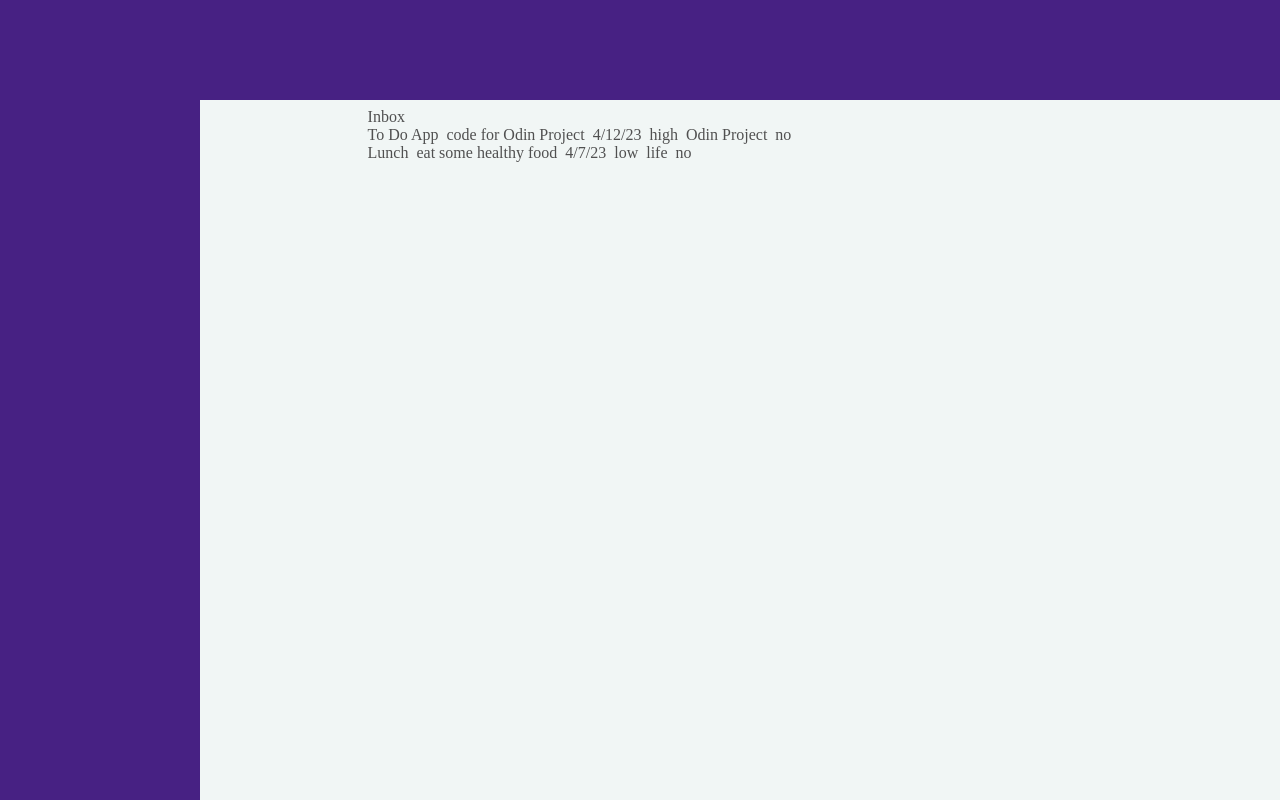
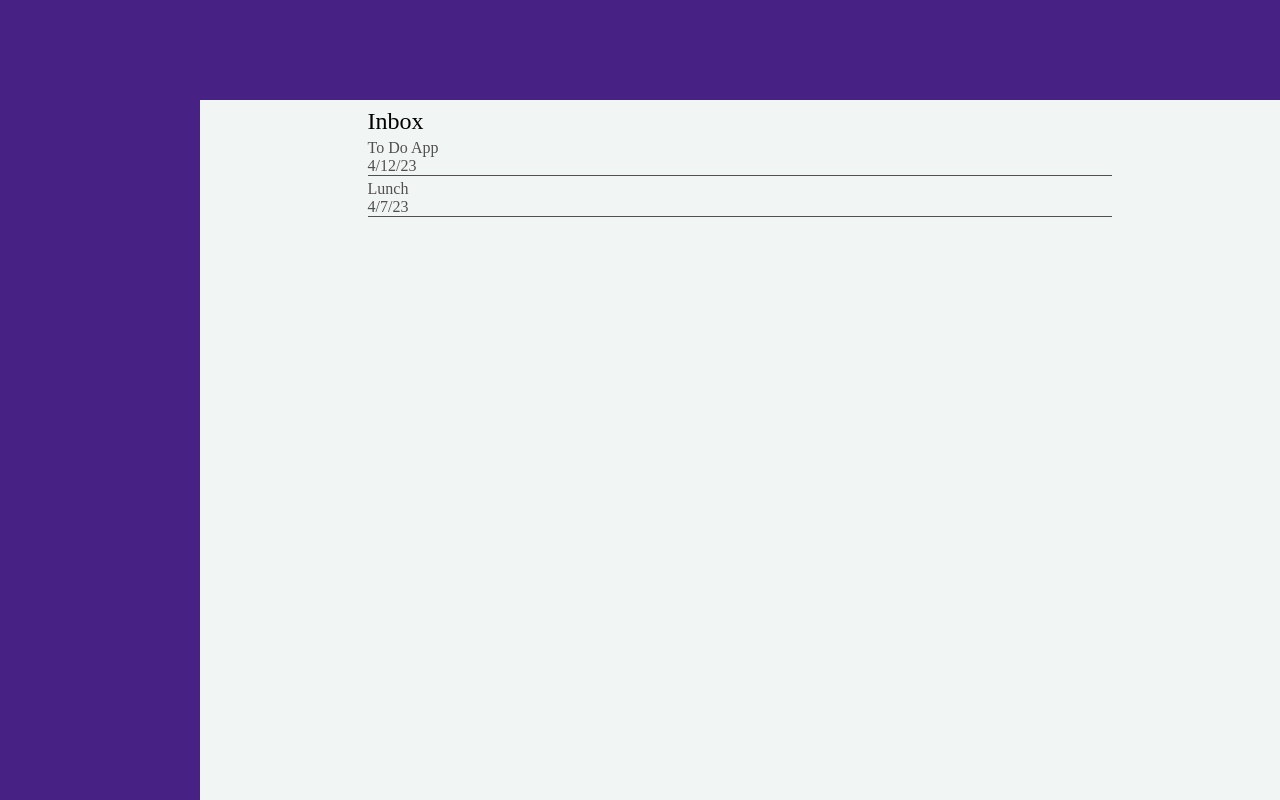
Before and after one commit to jdittert/todoapp, a website built with webpack: page dist/index.html in a window 1280 px wide. Built offline with nearby package versions, Linux system fonts and the light colour scheme.

Commit message:
Restructure index.js and add more css to task list

```diff
--- a/src/index.js
+++ b/src/index.js
@@ -1,4 +1,5 @@
 import './style.css';
+// eslint-disable-next-line import/no-extraneous-dependencies
 import { startCase } from 'lodash';
 import Task from './modules/task';
 
@@ -21,15 +22,80 @@ function main() {
     return element;
 }
 
+// Load page main
+document.body.appendChild(main());
+const mainDiv = document.getElementById('main');
+
+// Create header
+const header = document.createElement('div');
+header.setAttribute('id', 'header');
+mainDiv.appendChild(header);
+
+// Create sidebar
+const sidebar = document.createElement('div');
+sidebar.setAttribute('id', 'sidebar');
+mainDiv.appendChild(sidebar);
+
+// Create task section
+const taskSection = document.createElement('div');
+taskSection.setAttribute('id', 'task-section');
+mainDiv.appendChild(taskSection);
+
+// Wrap task section
+const taskWrapper = document.createElement('div');
+taskWrapper.setAttribute('id', 'task-wrapper');
+taskSection.appendChild(taskWrapper);
+
+// Set up task wrapper
+const rightBumper = document.createElement('div');
+taskWrapper.appendChild(rightBumper);
+const taskList = document.createElement('div');
+taskList.setAttribute('id', 'task-list');
+taskWrapper.appendChild(taskList);
+const leftBumper = document.createElement('div');
+taskWrapper.appendChild(leftBumper);
+
+// Load task list title
+const listTitle = document.createElement('div');
+listTitle.setAttribute('id', 'list-title');
+listTitle.innerText = 'Inbox';
+taskList.appendChild(listTitle);
+
+// Display task list
+const taskUL = document.createElement('ul');
+taskUL.setAttribute('id', 'task-ul');
+listTitle.after(taskUL);
+
+// Add items to task list
+function updateTaskList() {
+    taskUL.innerText = '';
+    tasks.forEach(task => addTaskToUL(task));
+}
+
+function addTaskToUL(task) {
+    const taskItem = document.createElement('li');
+    taskItem.classList.add('task-item');
+    // Top row
+    const itemTop = document.createElement('div');
+    itemTop.classList.add('item-top');
+    itemTop.innerText = `${task.name}`;
+    taskItem.appendChild(itemTop);
+    // Bottom row
+    const itemBottom = document.createElement('div');
+    itemBottom.classList.add('item-bottom');
+    itemBottom.innerText = `${task.dueDate}`;
+    taskItem.appendChild(itemBottom);
+    // Append to ul
+    taskUL.appendChild(taskItem);
+}
+
 // Create task function
 function addTask(task) {
     tasks.push(task);
-    console.log(tasks);
 }
 
 // Create form for inputing task
 function createForm() {
-    const main = document.getElementById('main');
     const taskForm = document.createElement('form');
     taskForm.setAttribute('id', 'new-task');
     taskForm.setAttribute('action', '');
@@ -77,60 +143,5 @@ function getTaskData(event) {
     event.preventDefault();
 }
 
-// Display task list
-const taskList = document.createElement('div');
-taskList.setAttribute('id', 'task-list');
-const taskUL = document.createElement('ul');
-taskUL.setAttribute('id', 'task-ul');
-
-// Populate taskUL
-function updateTaskList() {
-    taskUL.innerText = '';
-    tasks.forEach(task => addTaskToUL(task));
-}
-
-function addTaskToUL(task) {
-    const taskItem = document.createElement('li');
-    const keys = Object.values(task);
-    keys.forEach(key => createTaskDiv(key));
-    taskUL.appendChild(taskItem);
-
-    function createTaskDiv(value) {
-        const keyDiv = document.createElement('div');
-        keyDiv.innerText = `${value}`
-        taskItem.appendChild(keyDiv);
-    }
-}
-
-// Load page main
-document.body.appendChild(main());
-const mainDiv = document.getElementById('main');
-
-// Create basic page layout
-const header = document.createElement('div');
-header.setAttribute('id', 'header');
-mainDiv.appendChild(header);
-const sidebar = document.createElement('div');
-sidebar.setAttribute('id', 'sidebar');
-mainDiv.appendChild(sidebar);
-const taskSection = document.createElement('div');
-taskSection.setAttribute('id', 'task-section');
-mainDiv.appendChild(taskSection);
-
-// Display main section
-const taskWrapper = document.createElement('div');
-taskWrapper.setAttribute('id', 'task-wrapper');
-taskSection.appendChild(taskWrapper);
-const rightBumper = document.createElement('div');
-taskWrapper.appendChild(rightBumper);
-const listTitle = document.createElement('div');
-listTitle.setAttribute('id', 'list-title');
-listTitle.innerText = 'Inbox';
-taskList.appendChild(listTitle);
-listTitle.after(taskUL);
-taskWrapper.appendChild(taskList);
-const leftBumper = document.createElement('div');
-taskWrapper.appendChild(leftBumper);
-
 updateTaskList();
 createForm();
--- a/src/style.css
+++ b/src/style.css
@@ -49,10 +49,6 @@ main {
     justify-content: center;
 }
 
-#task-list {
-
-}
-
 .form-field {
     display: block;
 }
@@ -65,8 +61,18 @@ ul {
 
 li {
     list-style: none;
-    display: flex;
     margin: 0;
     padding:0;
     gap: 8px;
 }
+
+#list-title {
+    font-size: 1.5rem;
+    color: black;
+    margin-bottom: .25rem;
+}
+
+.task-item {
+    border-bottom: 1px solid var(--text-color);
+    margin-bottom: .25rem;
+}
```
Also changed, not shown: dist/main.js.
